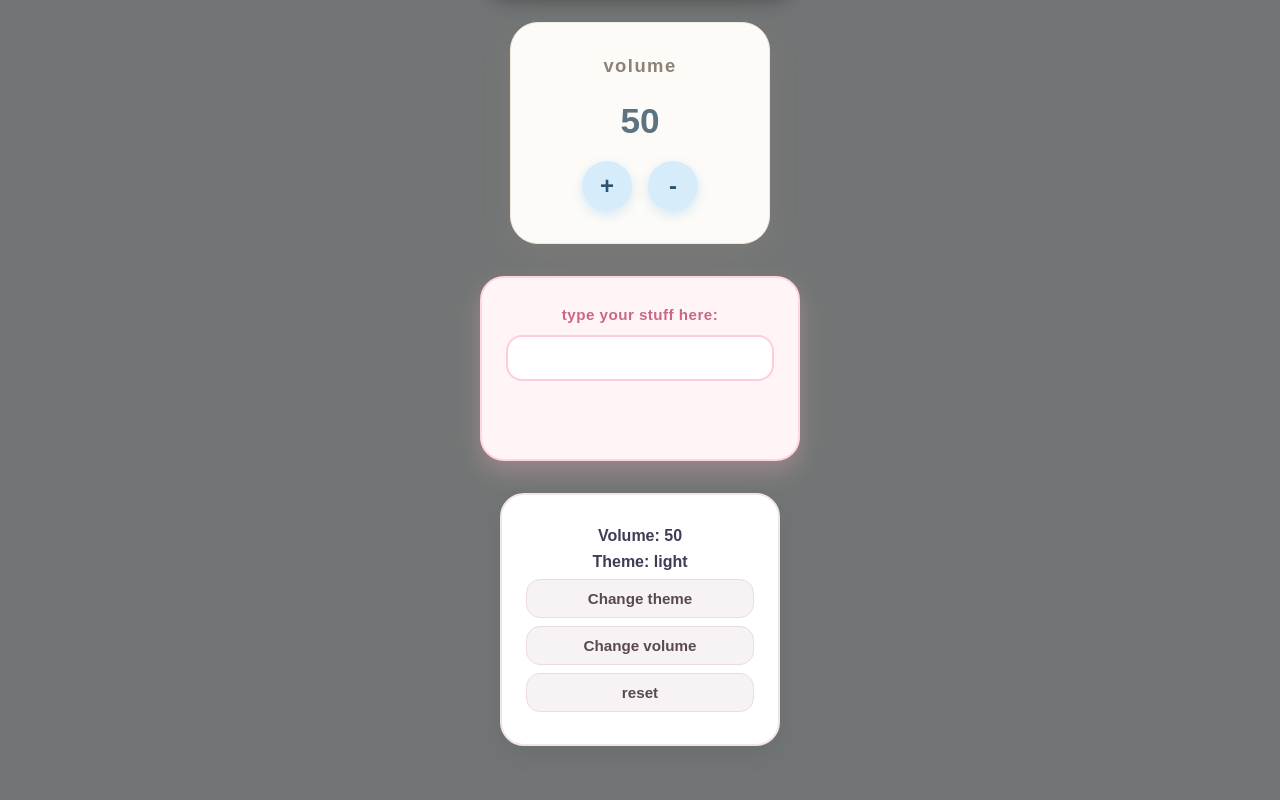
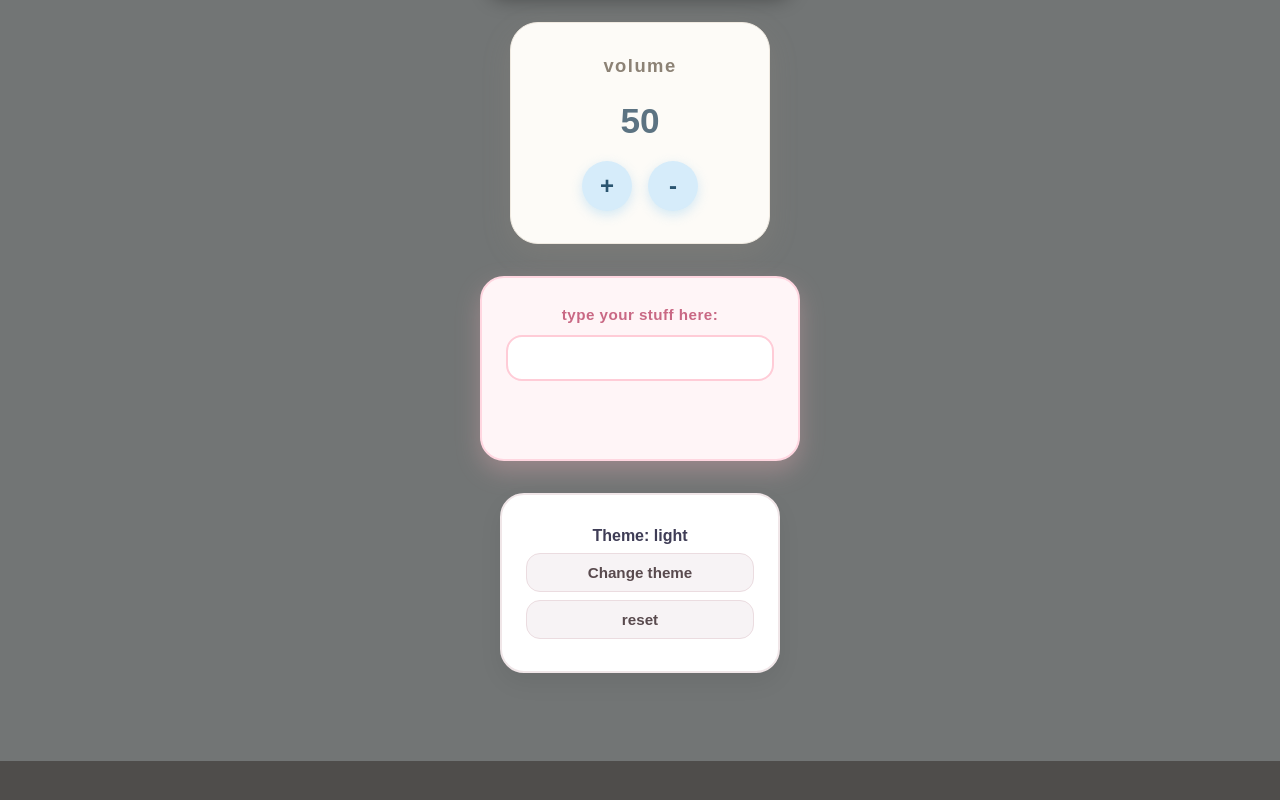
Before and after one commit to justmrnobody007-dotcom/skillissue, a React (Vite) app: page / in a window 1280 px wide. Shown: the part 830-1630 px from the top of the page. After the commit the page ends 1591 px from the top, so only its background shows below. Built offline with nearby package versions, Linux system fonts and the light colour scheme.

Commit message:
removed volume button

```diff
--- a/src/ ThemeControl.jsx
+++ b/src/ ThemeControl.jsx
@@ -2,13 +2,11 @@ import {useState} from 'react';
 
 function ThemeController(){
     const[settings, setSettings] = useState({
-        volume:50,
         theme:"light"
     });
 
     return (
    <div className={`theme ${settings.theme}`}>
-      <p>Volume: {settings.volume}</p>
       <p>Theme: {settings.theme}</p>
 
       <button
@@ -22,19 +20,7 @@ function ThemeController(){
         Change theme
       </button>
 
-      <button
-        onClick={() =>
-          setSettings(prev => ({
-            ...prev,
-            volume: 70
-          }))
-        }
-      >
-        Change volume
-      </button>
-
-      <button onClick={() => setSettings(prev => ({volume:50
-                                                   ,theme:"light"}))}>reset</button>
+      <button onClick={() => setSettings(prev => ({theme:"light"}))}>reset</button>
     </div>
   );
 
```
